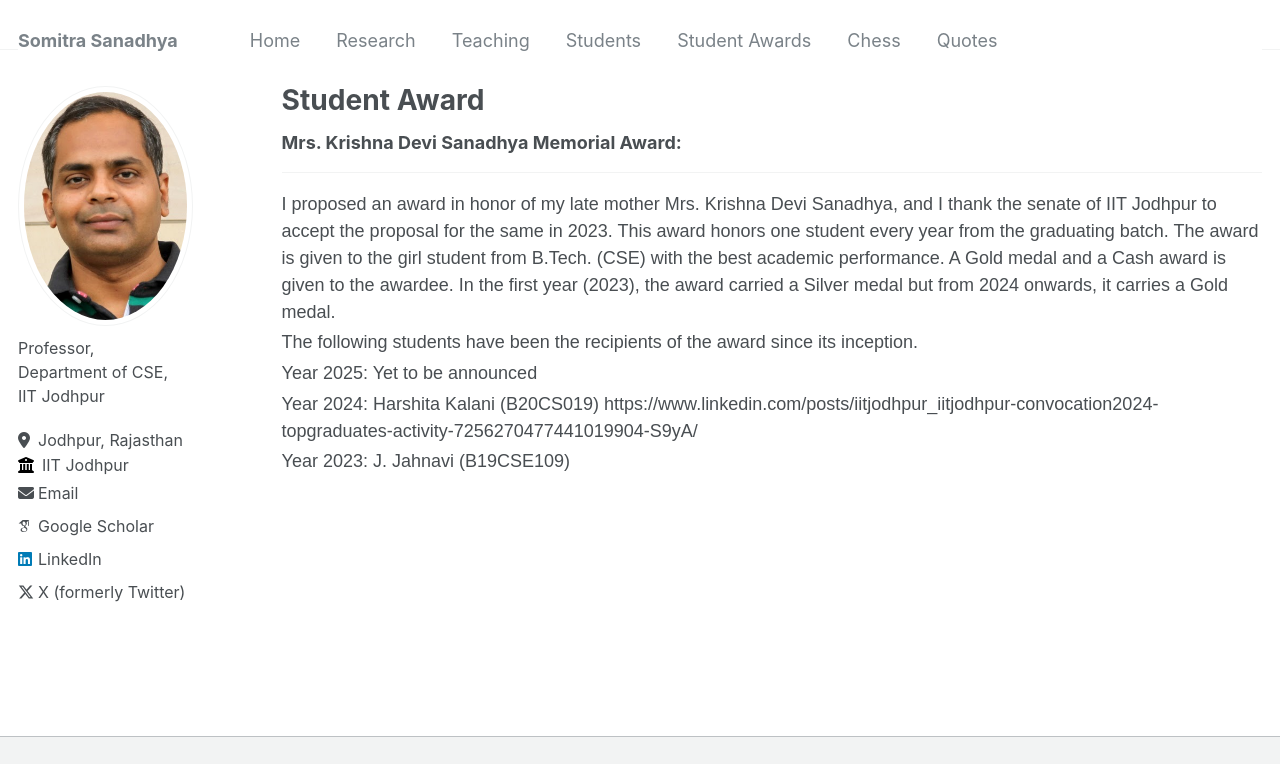
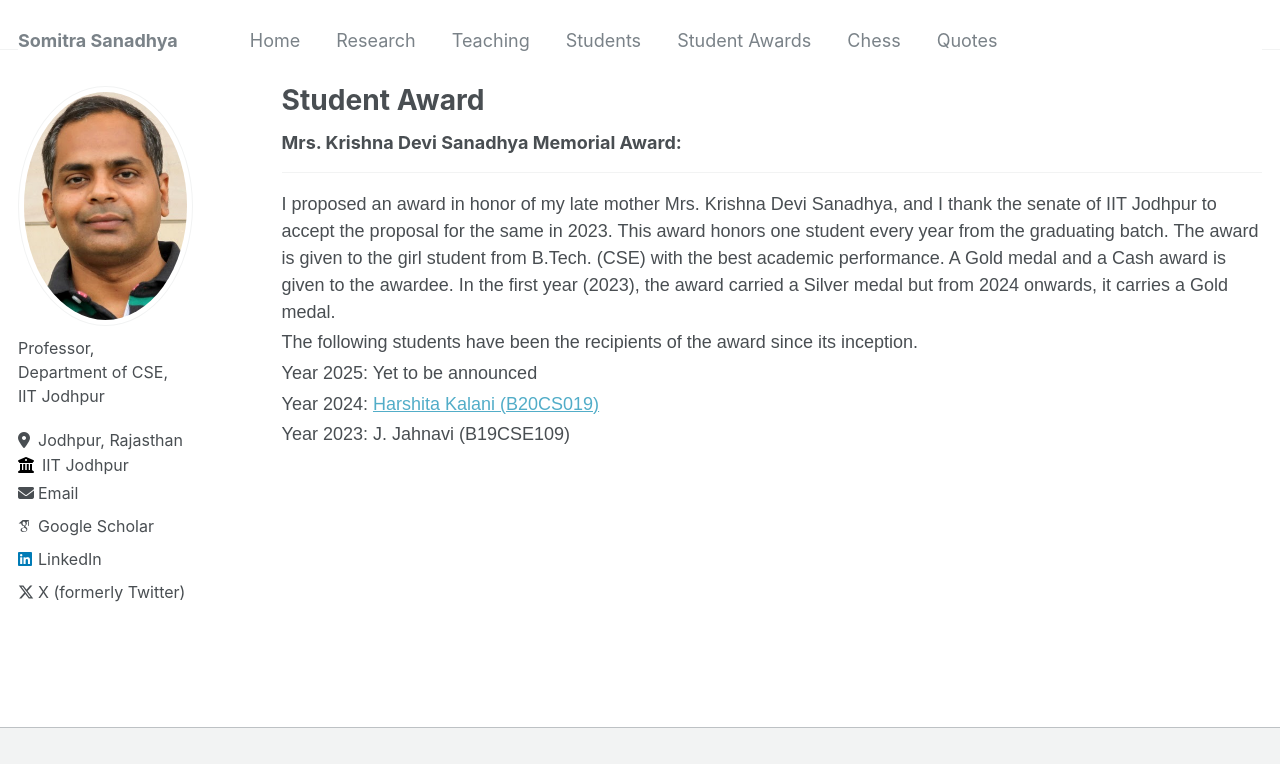
Before and after one commit to somitra-sanadhya/somitra-sanadhya.github.io, a Jekyll site: the page built from _pages/student_award.md, in a window 1280 px wide. Shown: the top 764 px of the page. Built offline with Jekyll 4.4.1, drawn with Linux system fonts in a browser that asks for light colours; some web fonts are replaced; grey boxes are pictures that could not be loaded.

Commit message:
Update student_award.md

```diff
--- a/_pages/student_award.md
+++ b/_pages/student_award.md
@@ -14,6 +14,6 @@ The following students have been the recipients of the award since its inception
 
 Year 2025: Yet to be announced
 
-Year 2024: Harshita Kalani (B20CS019) https://www.linkedin.com/posts/iitjodhpur_iitjodhpur-convocation2024-topgraduates-activity-7256270477441019904-S9yA/
+Year 2024: [Harshita Kalani (B20CS019)](https://www.linkedin.com/posts/iitjodhpur_iitjodhpur-convocation2024-topgraduates-activity-7256270477441019904-S9yA/)
 
 Year 2023: J. Jahnavi (B19CSE109)
```
